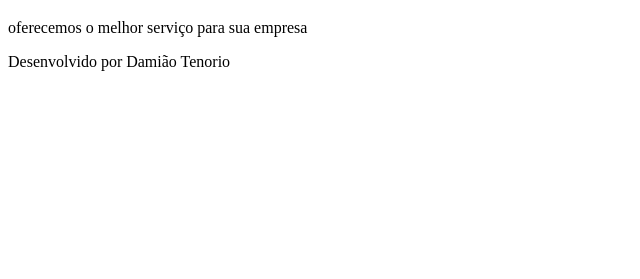
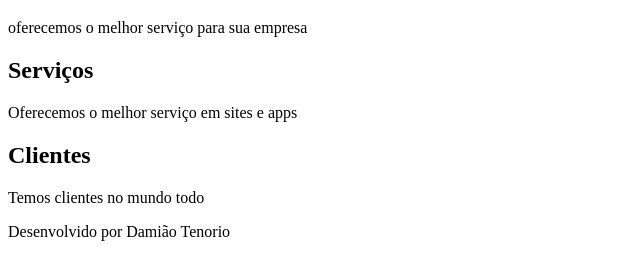
Before and after one commit to damiao-santos/aula_html5, a plain HTML site: page index.html in a window 1280 px wide. Shown: the part 201-480 px from the top of the page, without its empty margins (0-640 px from the left). Drawn offline with Linux system fonts and the light colour scheme.

Commit message:
inserção de seção clientes

```diff
--- a/index.html
+++ b/index.html
@@ -24,9 +24,15 @@
         <p>oferecemos o melhor serviço para sua empresa
         </p>
     </header>
-    <section> <!-- Define uma seção dentro do documento-->
+    <section id="serviços"> <!-- Define uma seção de conteudos dentro do documento o id é um atributo que da um nome identificador ao elemento-->
+        <h2>Serviços</h2>
+        <p>Oferecemos o melhor serviço em sites e apps</p>
+    </section>
+    <section id="clientes">
+        <h2>Clientes</h2>
+        <p>Temos clientes no mundo todo</p>
+    </section>
 
-    </section>
     <footer> <!--rodapé da pagina-->
         <p> Desenvolvido por Damião Tenorio</p>
     </footer>
```
